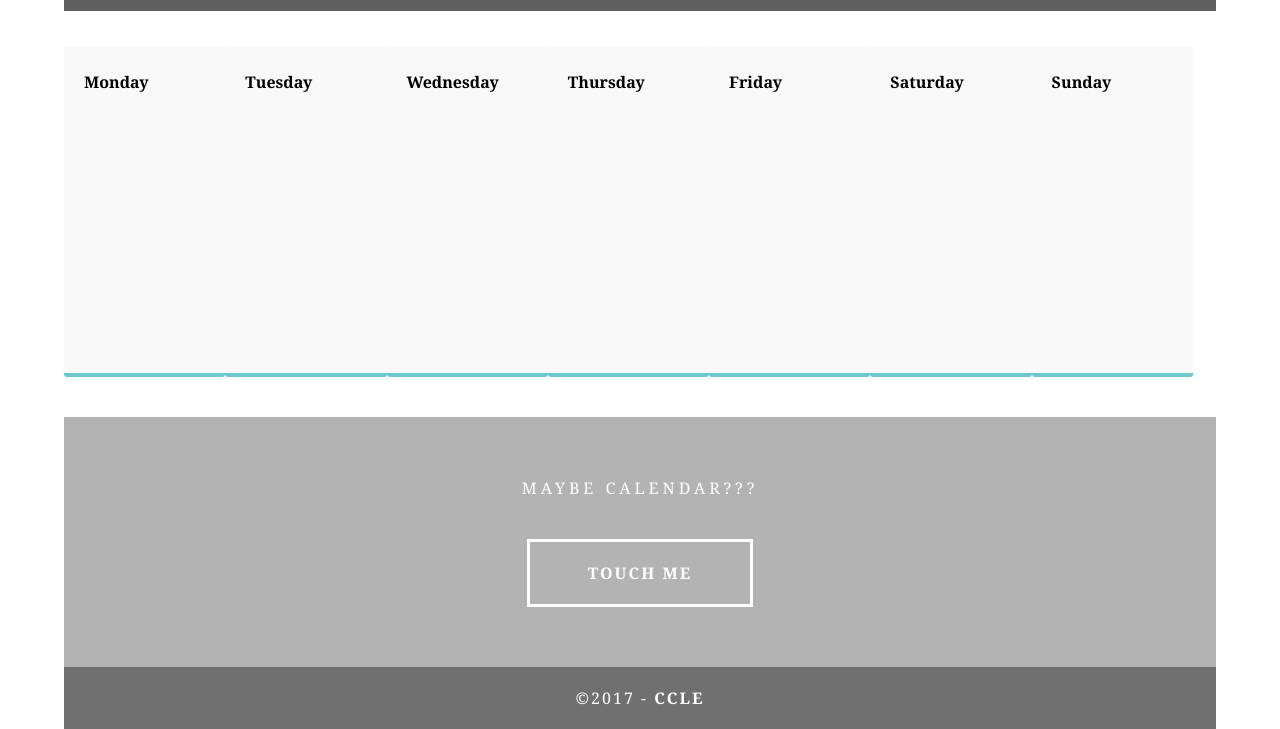
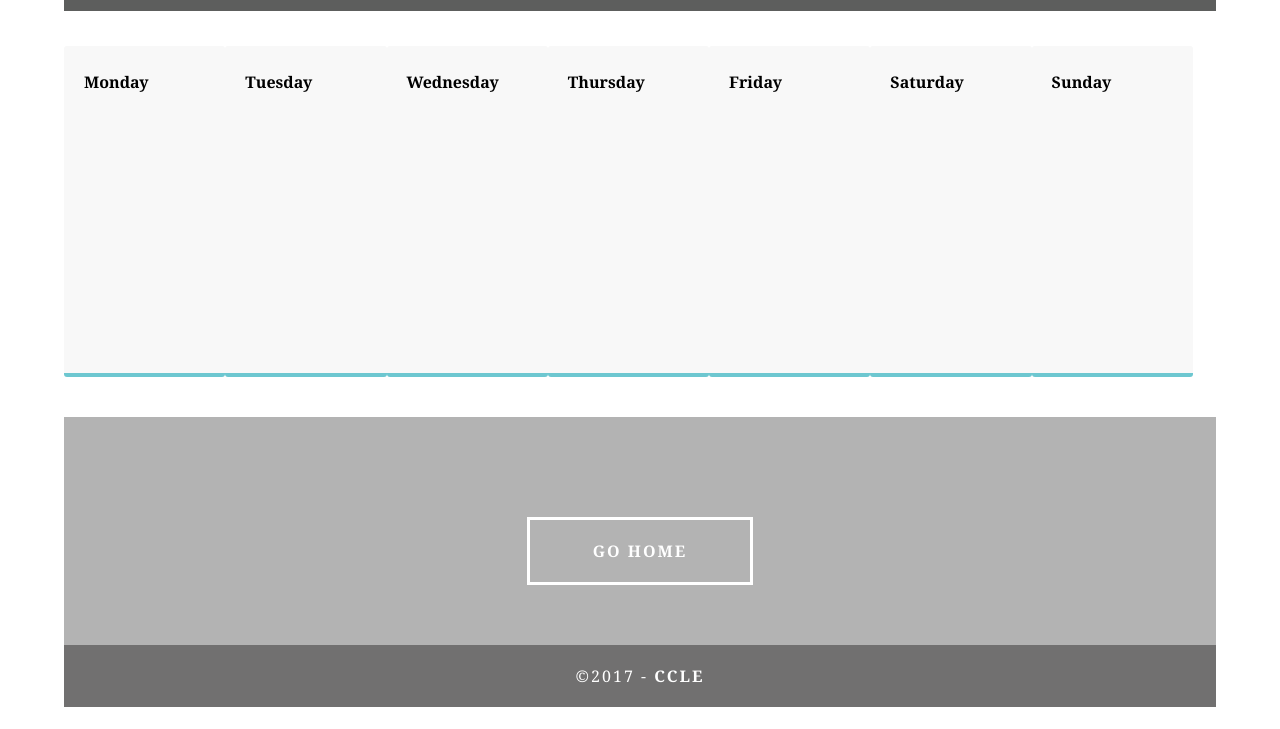
Before and after one commit to binarydoor/Reconstruction-Inc., a plain HTML site: page Weekly Calendar/week.html in a window 1280 px wide. Shown: the part 103-832 px from the top of the page. After the commit the page ends 810 px from the top, so only its background shows below. Drawn offline with Linux system fonts and the light colour scheme; no server answers.

Commit message:
Add files via upload

```diff
--- a/Weekly Calendar/week.html
+++ b/Weekly Calendar/week.html
@@ -112,8 +112,8 @@
 </div>
 <!-- Footer Section -->
   <footer id="contact">
-    <p class="hero_header">MAYBE CALENDAR???</p>
-    <div class="button"> TOUCH ME</div>
+    <p class="hero_header"></p>
+    <div class="button"> Go Home</div>
   </footer>
   <!-- Copyrights Section -->
   <div class="copyright">&copy;2017 - <strong>CCLE</strong></div>
```
